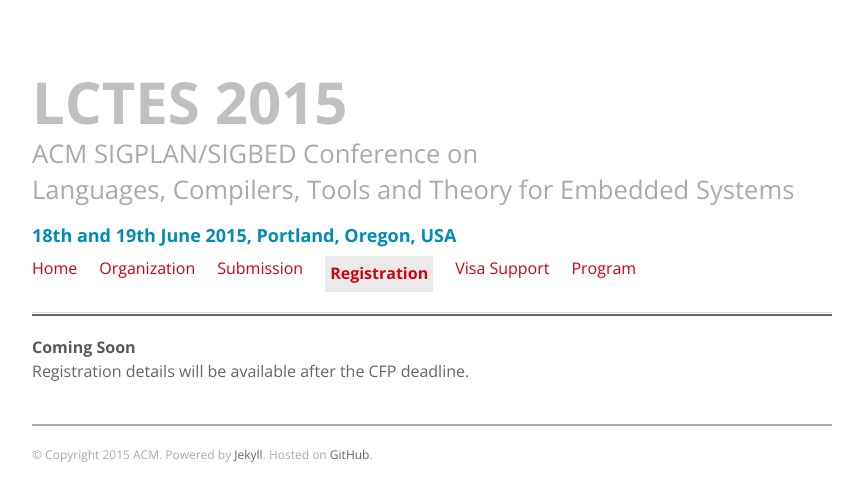
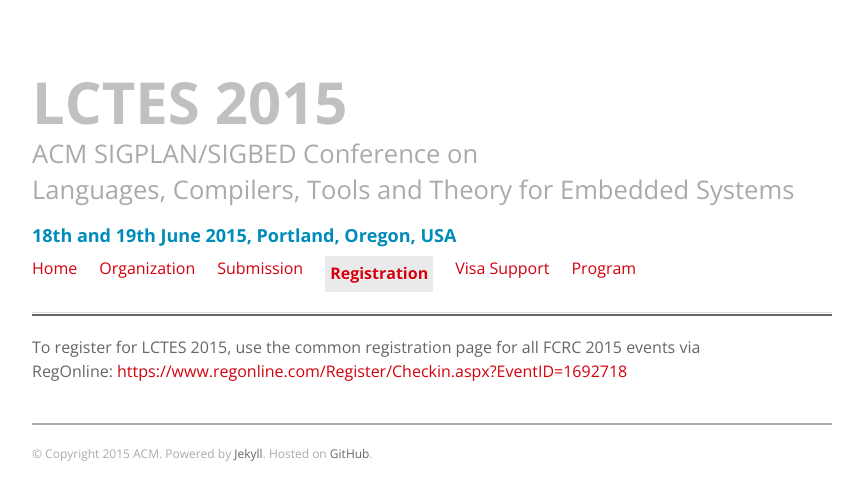
Before and after one commit to GSathish/lctes2015, a Jekyll site: the page built from registration/index.html, in a window 1280 px wide. Shown: the top 501 px of the page, without its empty margins (28-891 px from the left). Built offline with Jekyll 4.4.1, drawn with Linux system fonts in a browser that asks for light colours.

Commit message:
Added registration information

```diff
--- a/index.html
+++ b/index.html
@@ -7,7 +7,8 @@
 
 <h2>Recent News</h2>
 <ul>
-	<li><strong>The deadline to submit articles to LCTES 2015 has now passed.</strong></li>
+	<li><strong><a href="https://www.regonline.com/Register/Checkin.aspx?EventID=1692718">Registration for FCRC 2015</a> is now open.</strong></li>
+	<li>The deadline to submit articles to LCTES 2015 has now passed.</li>
 	<li>The submission deadline for LCTES 2015 has been extended to Feb. 22 23:59 UTC/GMT -12h Baker Island Time.</li>
 	<li><a href="http://fcrc.acm.org/travel.cfm">Accommodation information</a> for FCRC 2015 (that LCTES 2015 is part of) is now available. The deadline to obtain the special rate for this event is May 16 or until rooms are sold out, whichever is earlier.</li>
 </ul>
--- a/registration/index.html
+++ b/registration/index.html
@@ -5,6 +5,5 @@
 description: LCTES 2015 Registration
 ---
 
-<strong>Coming Soon</strong>
-
-<p>Registration details will be available after the CFP deadline.</p>
+To register for LCTES 2015, use the common registration page for all FCRC 2015 events via RegOnline:
+<a href="https://www.regonline.com/Register/Checkin.aspx?EventID=1692718">https://www.regonline.com/Register/Checkin.aspx?EventID=1692718</a>
```
